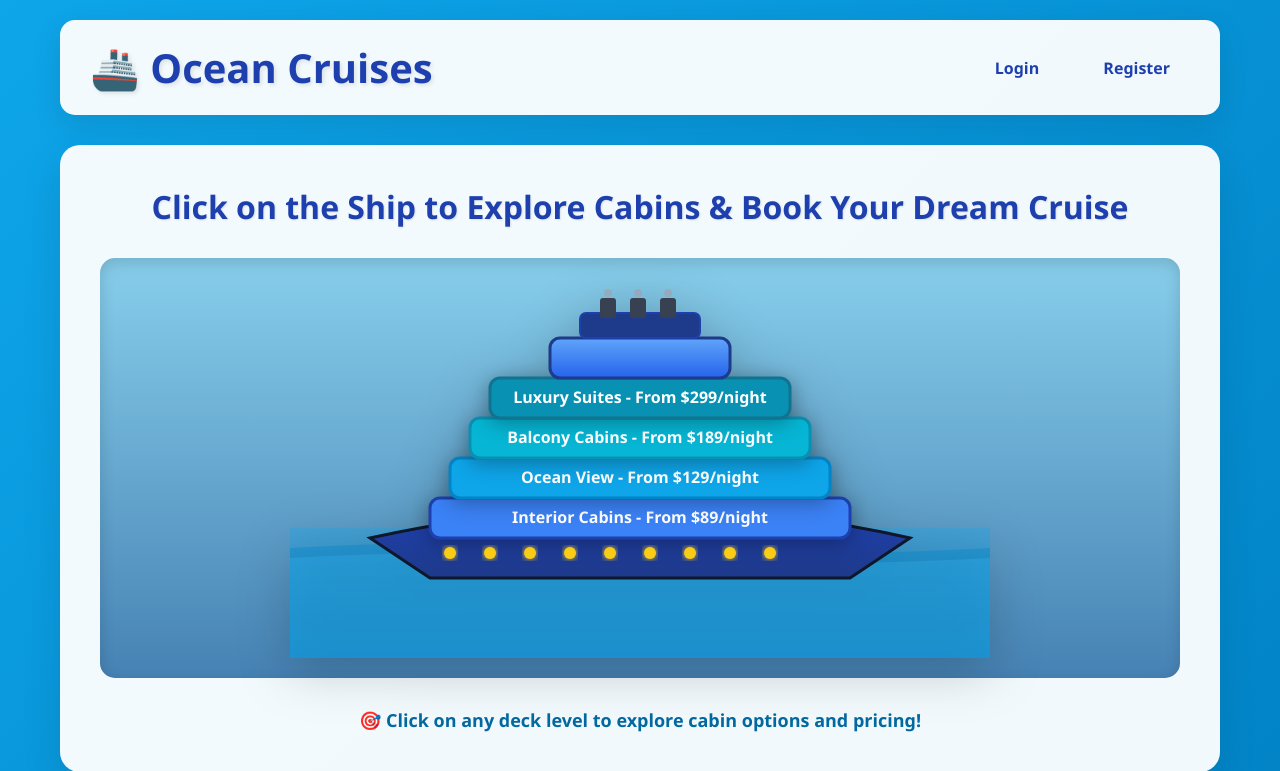
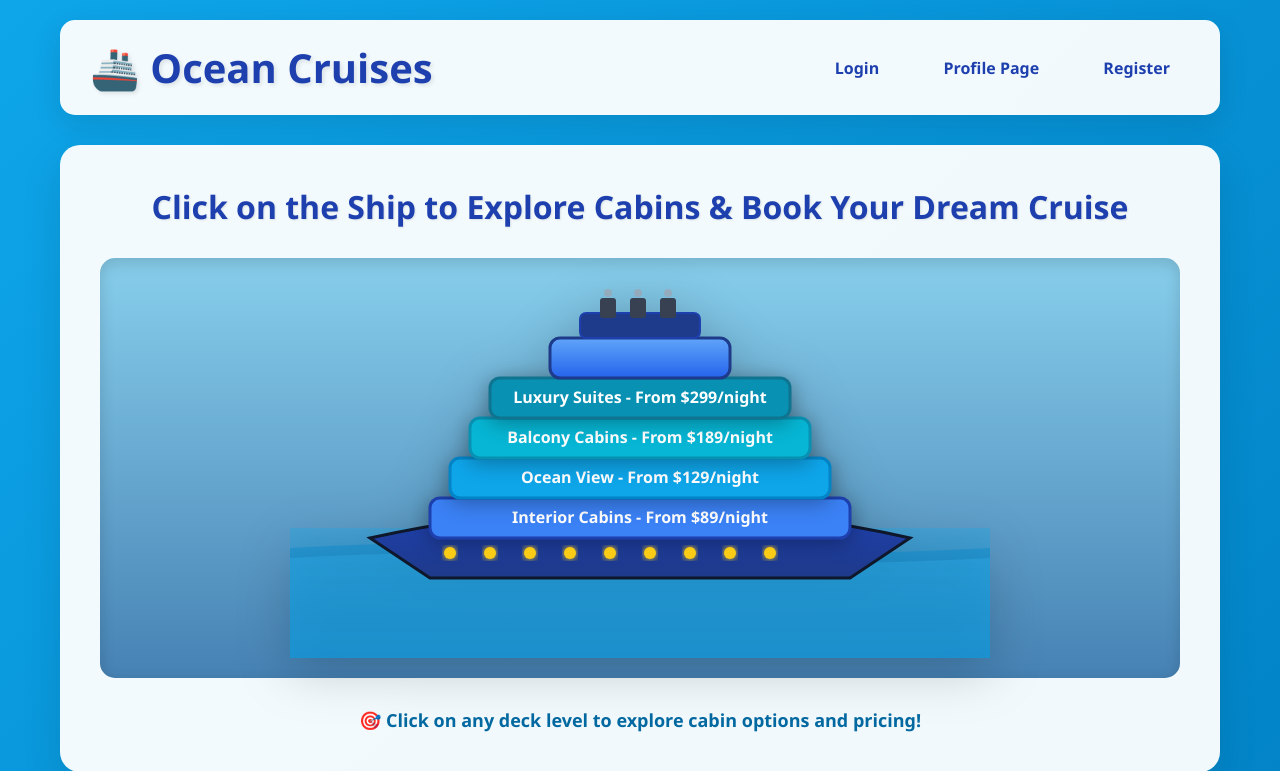
Before and after one commit to WRandazzo12/TeamPierPressure, a PHP site: page / in a window 1280 px wide. Shown: the top 771 px of the page. Run offline with PHP 8.4, Linux system fonts and the light colour scheme.

Commit message:
Update index.php

```diff
--- a/index.php
+++ b/index.php
@@ -23,6 +23,7 @@ $name = $_SESSION['firstname'] ?? $_SESSION['email'] ?? '';
           <a href="logout.php">Logout</a>
         <?php else: ?>
           <a href="login.php">Login</a>
+          <a href="profile.php">Profile Page</a>
           <a href="register.php">Register</a>
         <?php endif; ?>
       </nav>
```
